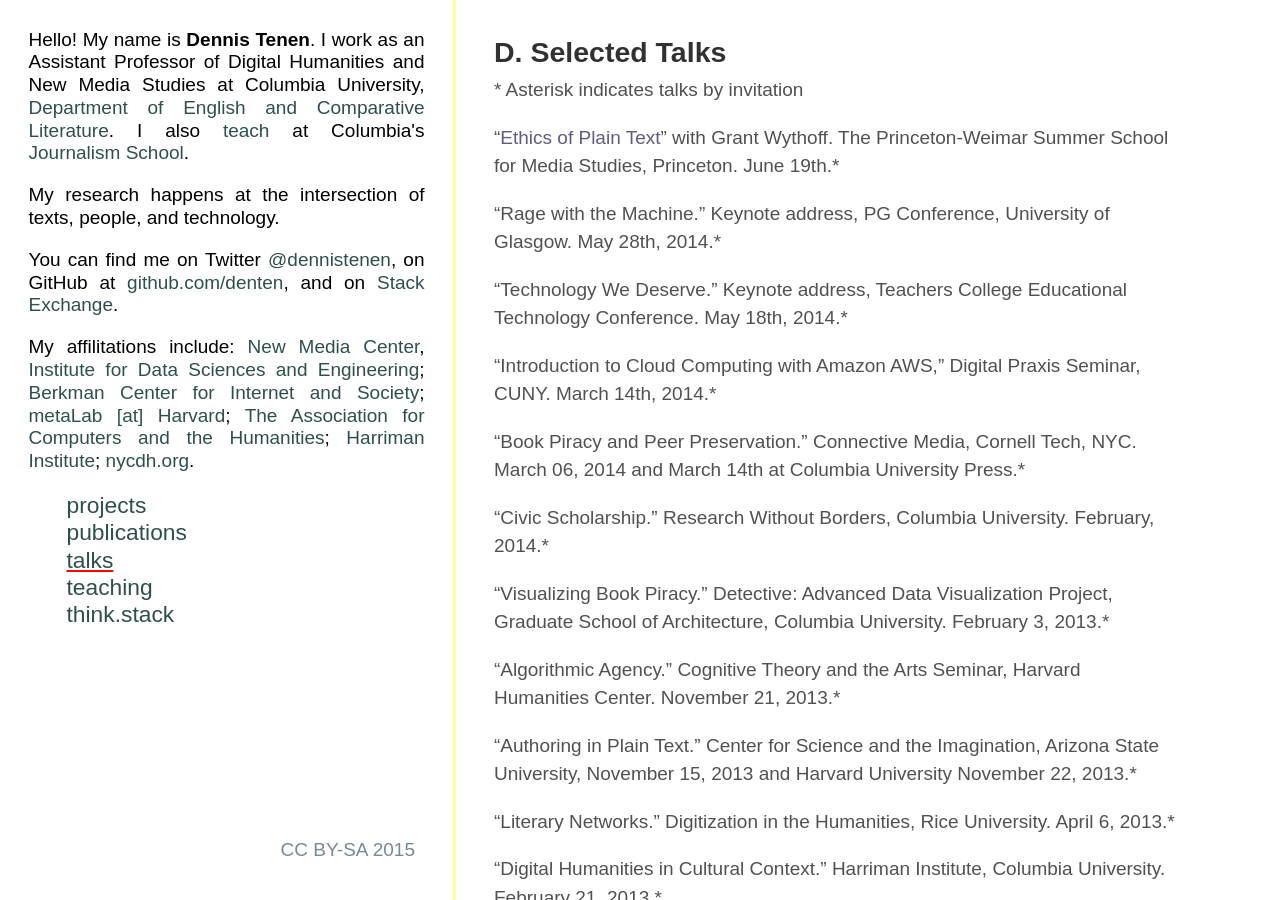
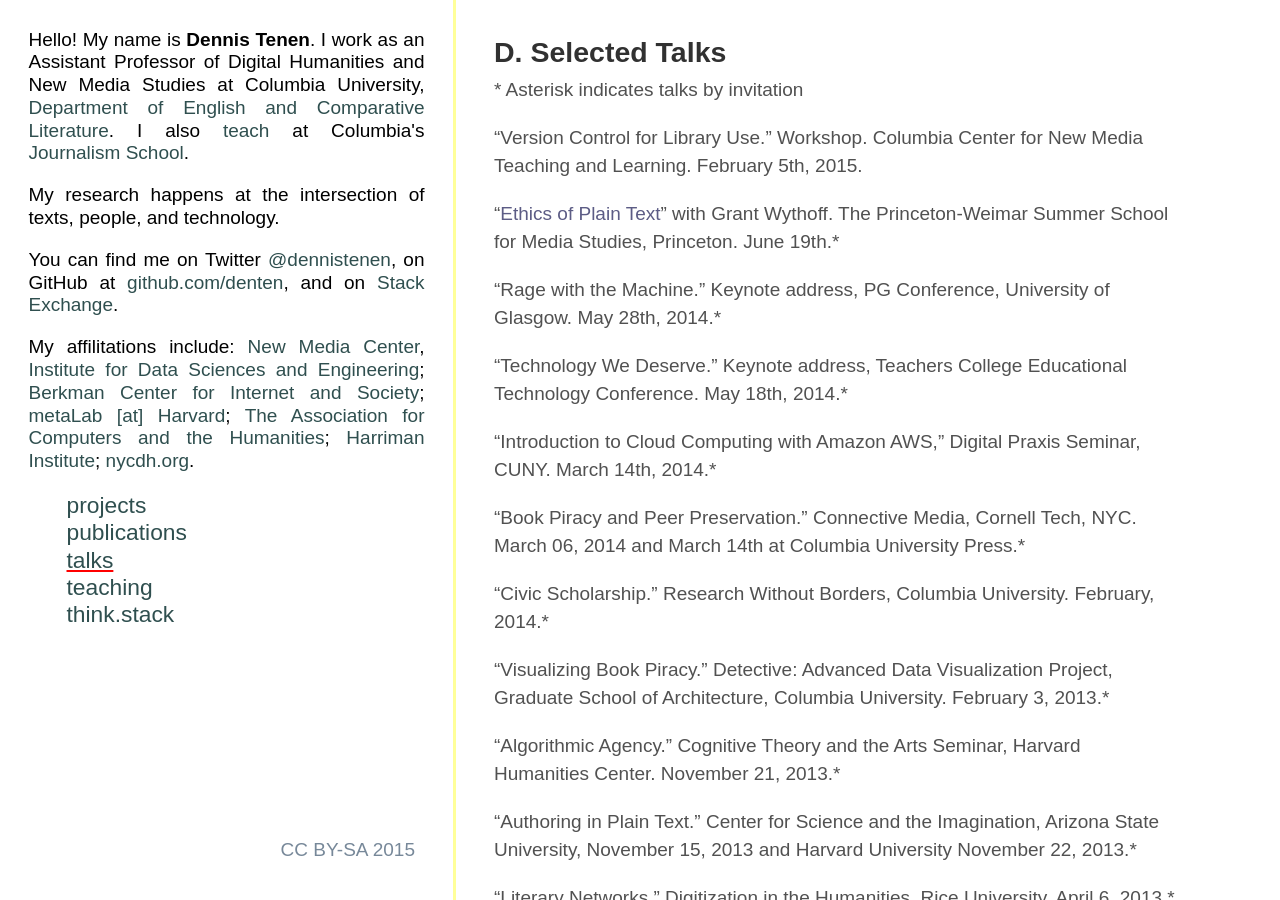
Before and after one commit to denten/denten.github.io, a Jekyll site: the page built from _pages/category-pages/talks.md, in a window 1280 px wide and 900 px high. Built offline with Jekyll 4.4.1, drawn with Linux system fonts in a browser that asks for light colours; some web fonts are replaced.

Commit message:
updating talks

```diff
--- a/_includes/CV/06-talks.md
+++ b/_includes/CV/06-talks.md
@@ -2,6 +2,9 @@
 ## D. Selected Talks
 
 \* Asterisk indicates talks by invitation
+
+"Version Control for Library Use." Workshop. Columbia Center
+for New Media Teaching and Learning. February 5th, 2015.
 
 "[Ethics of Plain Text](http://dhcolumbia.github.io/pandoc-workflow/talks/plain-text/slides/presi.slides.html)" with Grant Wythoff. The Princeton-Weimar Summer School for Media Studies, Princeton. June 19th.\*
 
```
Also changed, not shown: _includes/CV/07-teaching.md (+1 -2 lines).
